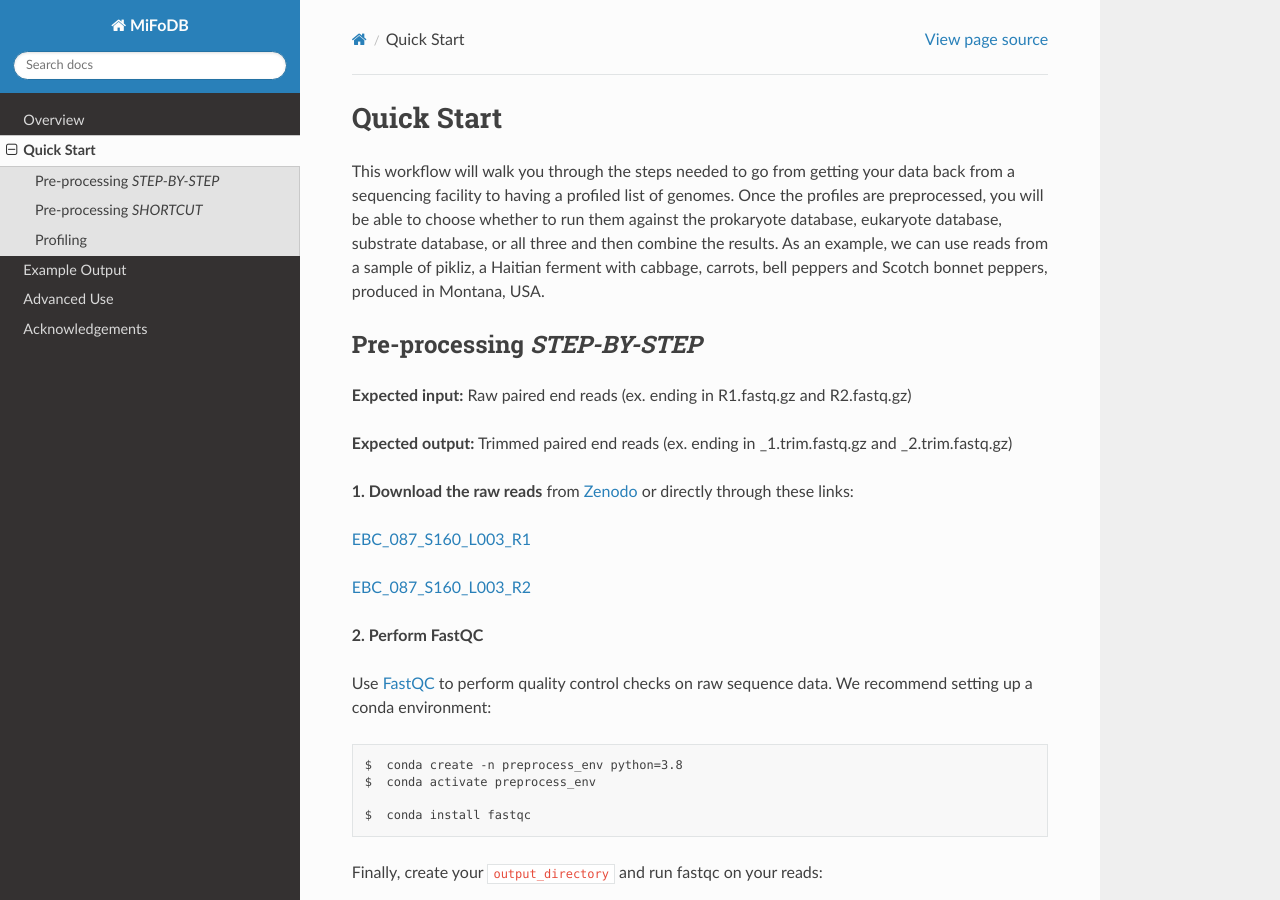
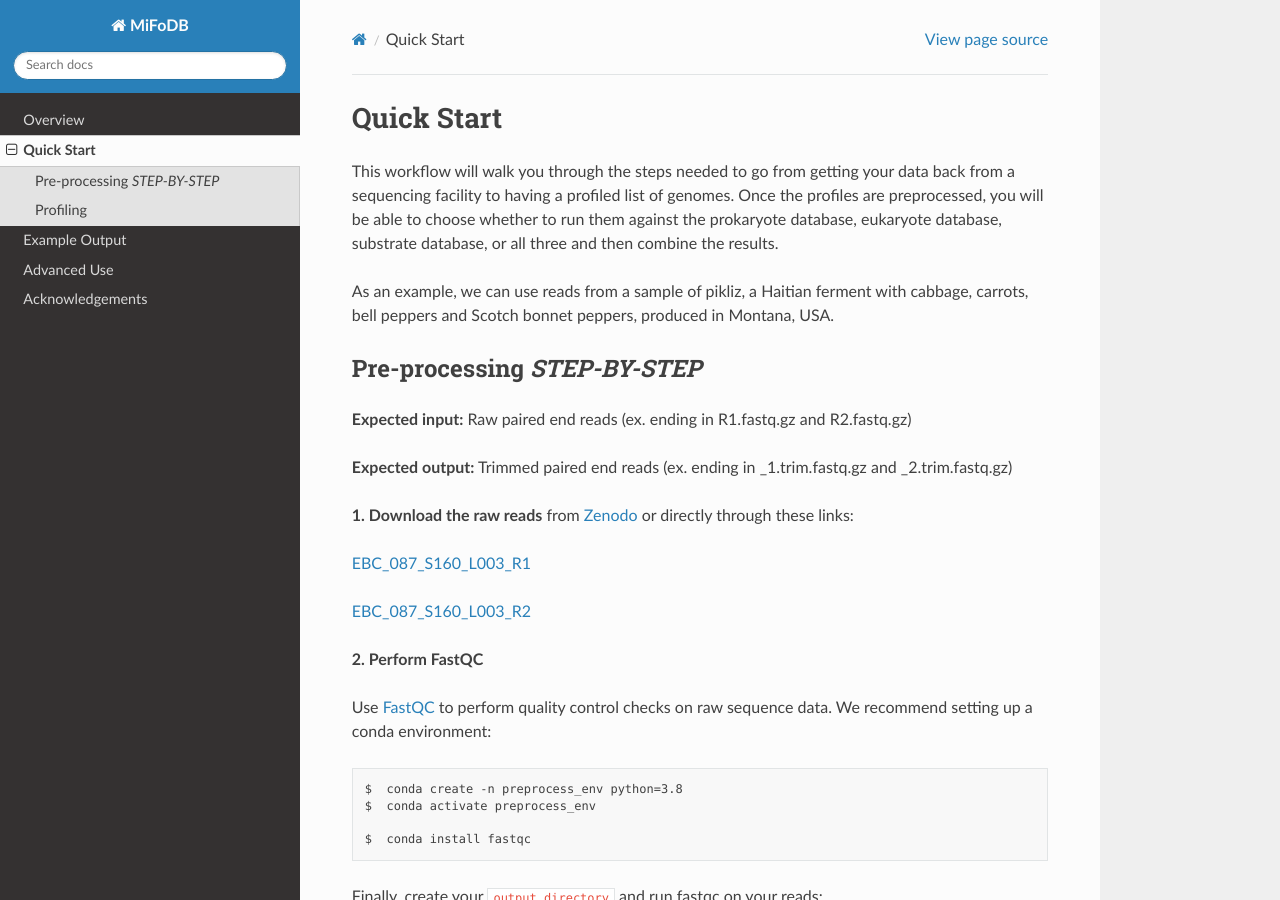
Before and after one commit to elisacaffrey/MiFoDB, a Sphinx documentation site: the page built from docs/source/quick_start.rst, in a window 1280 px wide and 900 px high. Built offline with Sphinx 7.4.7 and the Read the Docs theme 2.0.0, drawn with Linux system fonts in a browser that asks for light colours; some of the changed lines change nothing that is shown; some of the changed text lies outside the part shown.

Commit message:
Update quick_start.rst

```diff
--- a/docs/source/quick_start.rst
+++ b/docs/source/quick_start.rst
@@ -2,6 +2,7 @@
 ===================
 This workflow will walk you through the steps needed to go from getting your data back from a sequencing facility to having a profiled list of genomes.
 Once the profiles are preprocessed, you will be able to choose whether to run them against the prokaryote database, eukaryote database, substrate database, or all three and then combine the results.
+
 As an example, we can use reads from a sample of pikliz, a Haitian ferment with cabbage, carrots, bell peppers and Scotch bonnet peppers, produced in Montana, USA.
 
 Pre-processing *STEP-BY-STEP*
@@ -67,13 +68,6 @@
 
 **4.** Save output to ``processed_reads`` directory
 
-Pre-processing *SHORTCUT*
-+++++++++++++++++++++++++++++++++++++++++++++++++++++++++++++++++++++
-If instead of performing each step you want to only run one command, you can always use nextflow, a workflow management system. Matt Olm has developed a nextflow pipeline to perform genome resolved metagenomics, which includes all steps outlined above. In order to run nextflow
-::
-
-$ nextflow run https://github.com/MrOlm/nf-genomeresolvedmetagenomics -entry PREPROCESSREADS --input 08202024_basicInfo_v1.csv -with-report v1 --outdir results_v1/
-
 Profiling
 +++++++++++++++++++++++++++++++++++++++++++++++++++++++++++++++++++++
 **Expected input:** Trimmed pair-end reads (in your processed_reads directory. Should end in R1.fastq.gz and R2.fastq.gz)
```
